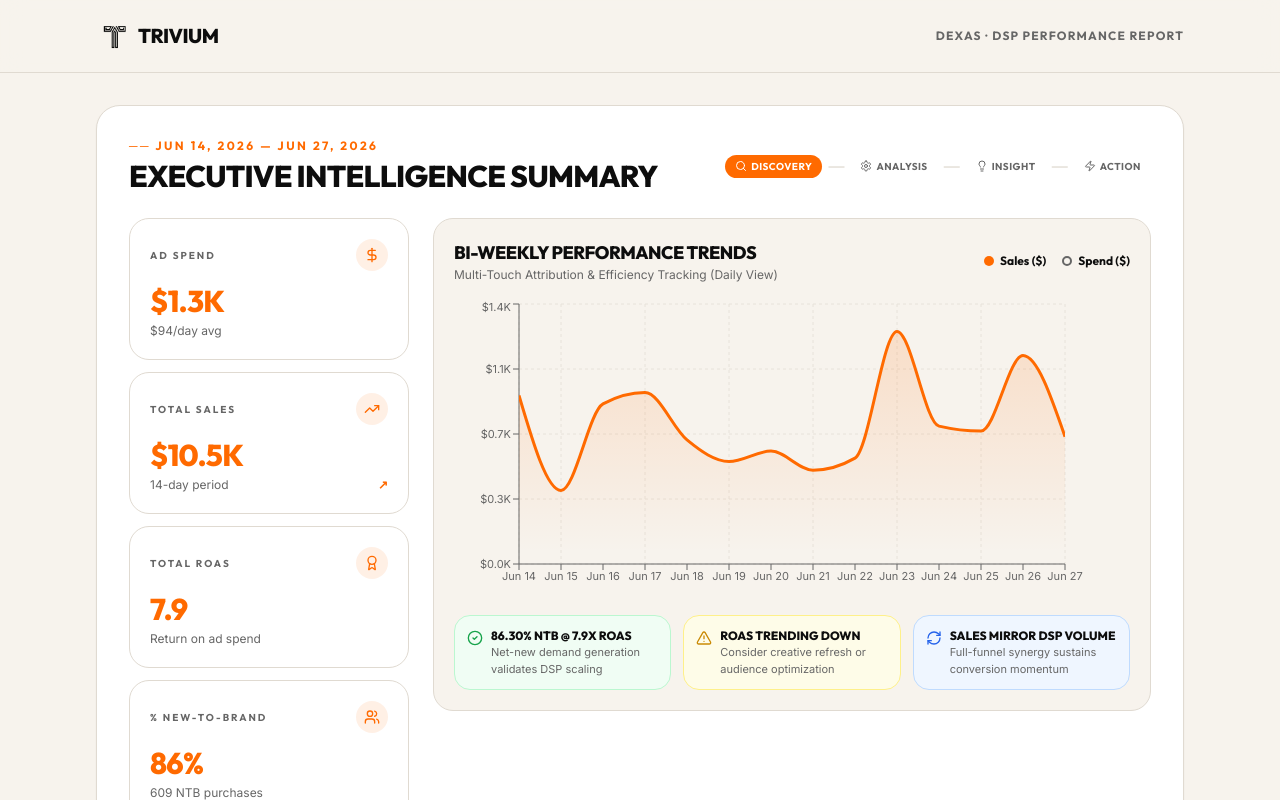
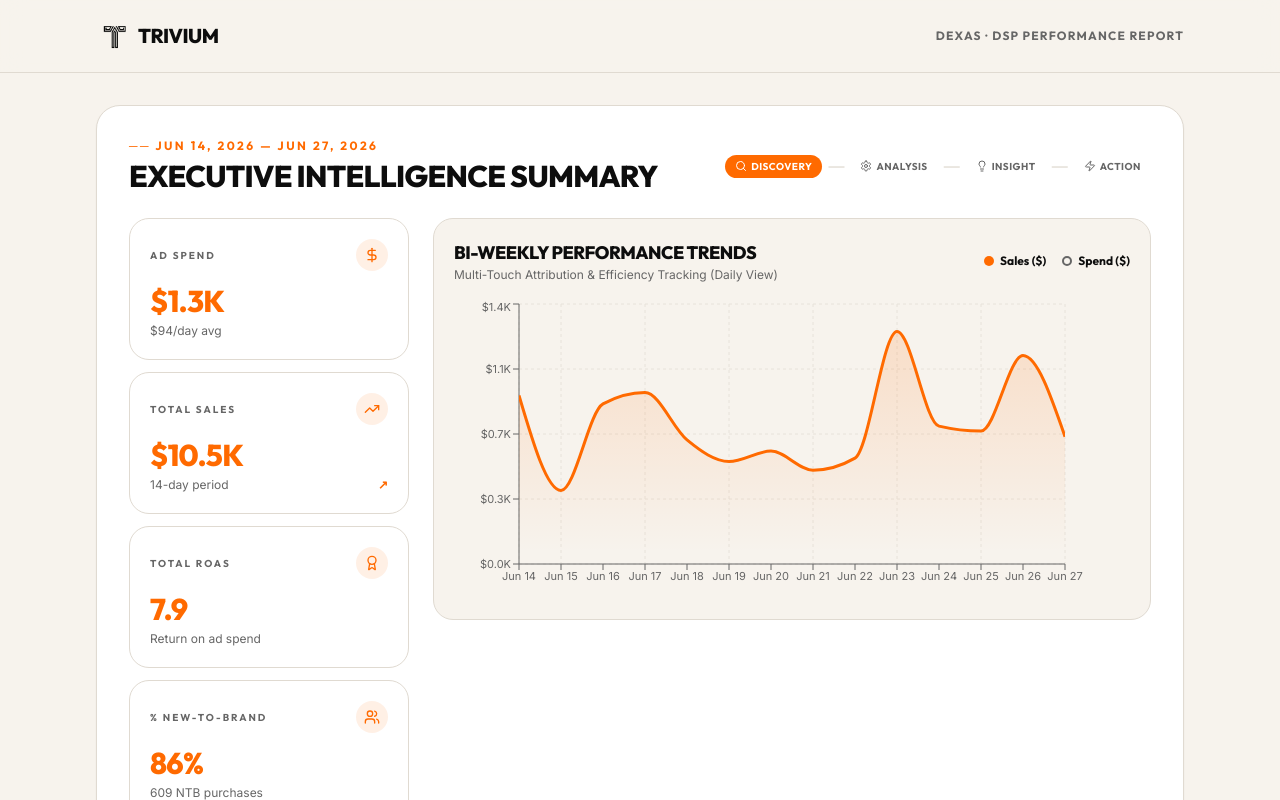
Before and after one commit to Trivium-Reports/trivium-dsp-reports, a React (Vite) app: page /dexas/visual in a window 1280 px wide. Shown: the top 800 px of the page. Built offline with nearby package versions, Linux system fonts and the light colour scheme; the HTML template or start-up script is replaced by a standard one.

Commit message:
DSPReport: tag bottom insight pills row as data-narrative (hide on /visual)

```diff
--- a/src/components/DSPReport.tsx
+++ b/src/components/DSPReport.tsx
@@ -360,7 +360,7 @@ const DSPReport = ({ data }: DSPReportProps) => {
                 </ResponsiveContainer>
 
                 {/* Bottom insight pills */}
-                <div className="grid grid-cols-1 md:grid-cols-3 gap-3 mt-4">
+                <div data-narrative="true" className="grid grid-cols-1 md:grid-cols-3 gap-3 mt-4">
                   <div className="flex items-start gap-2 bg-green-50 border border-green-200 rounded-lg p-3">
                     <CheckCircle2 className="w-4 h-4 text-green-600 mt-0.5 flex-shrink-0" />
                     <div>
```
